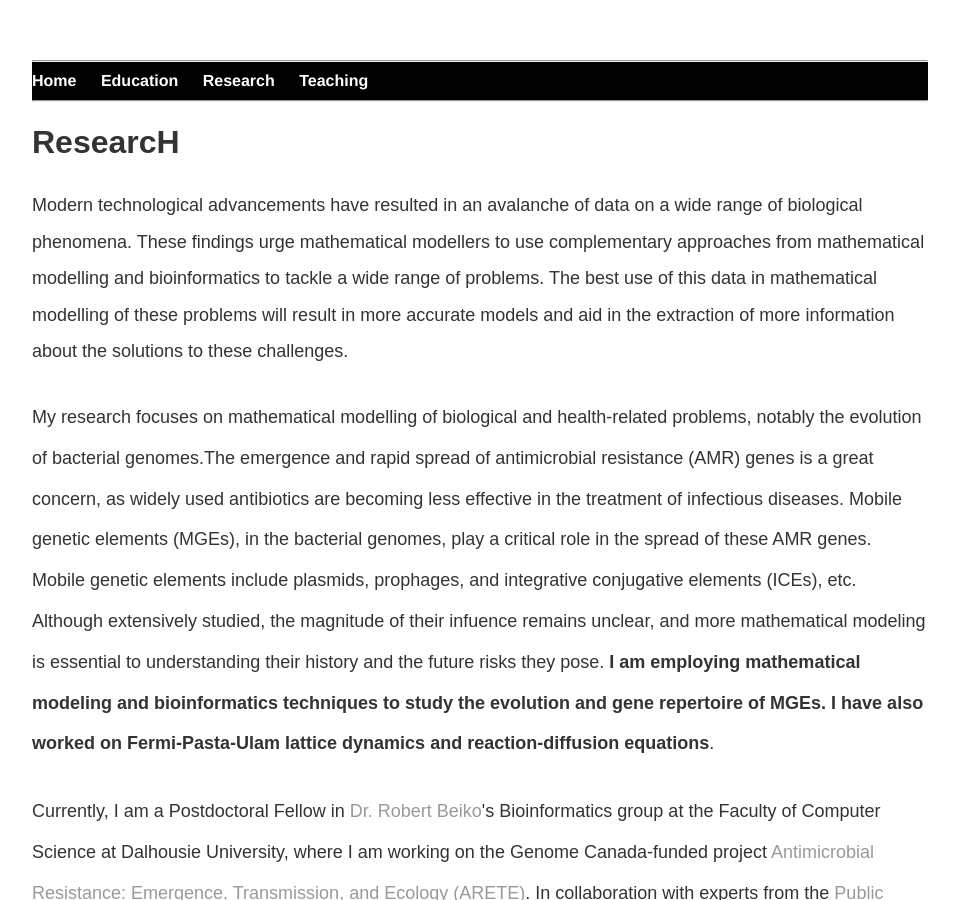
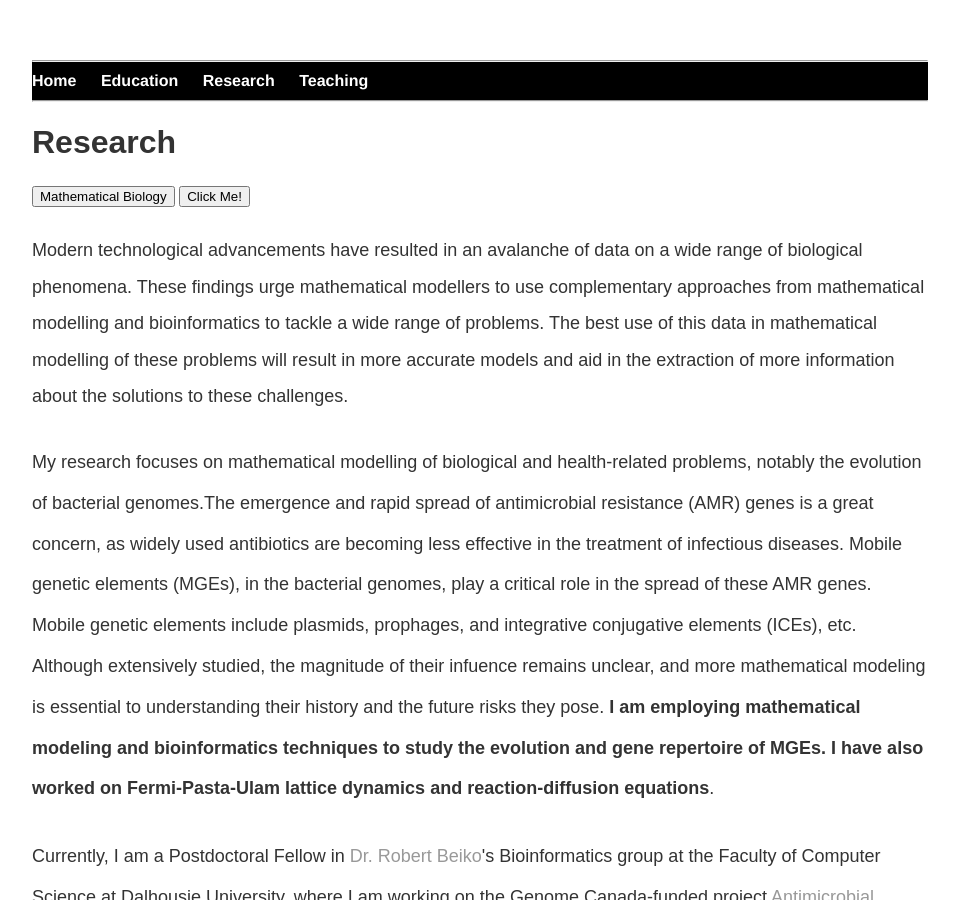
Before and after one commit to MathBioInfo/amjadkhan, a Jekyll site: the page built from Research/index.html, in a window 1280 px wide and 900 px high. Shown: the whole window, without its empty margins (160-1119 px from the left). Built offline with Jekyll 4.4.1, drawn with Linux system fonts in a browser that asks for light colours.

Commit message:
Update index.html

```diff
--- a/Research/index.html
+++ b/Research/index.html
@@ -10,10 +10,11 @@ title: About my research
 			body { font-family: Arial }
 		 	hr { color: a6bf79} -->
 		           </style>
-			<p><font size="6"><b>ResearcH</b></font><br></p>
+			<p><font size="6"><b>Research</b></font><br></p>
 			<link rel="stylesheet" type="text/css" href="css/main.css">
 
-
+			<button type="button" onclick="alert('Hello world!')">Mathematical Biology</button>
+			<button type="button" onclick="alert('Hello world!')">Click Me!</button>
 </body>
 			<p><font size="4"> Modern technological advancements have resulted in an avalanche of data on a wide range of biological phenomena.
 			These findings urge mathematical modellers to use complementary approaches from mathematical modelling and bioinformatics to tackle a wide
```
